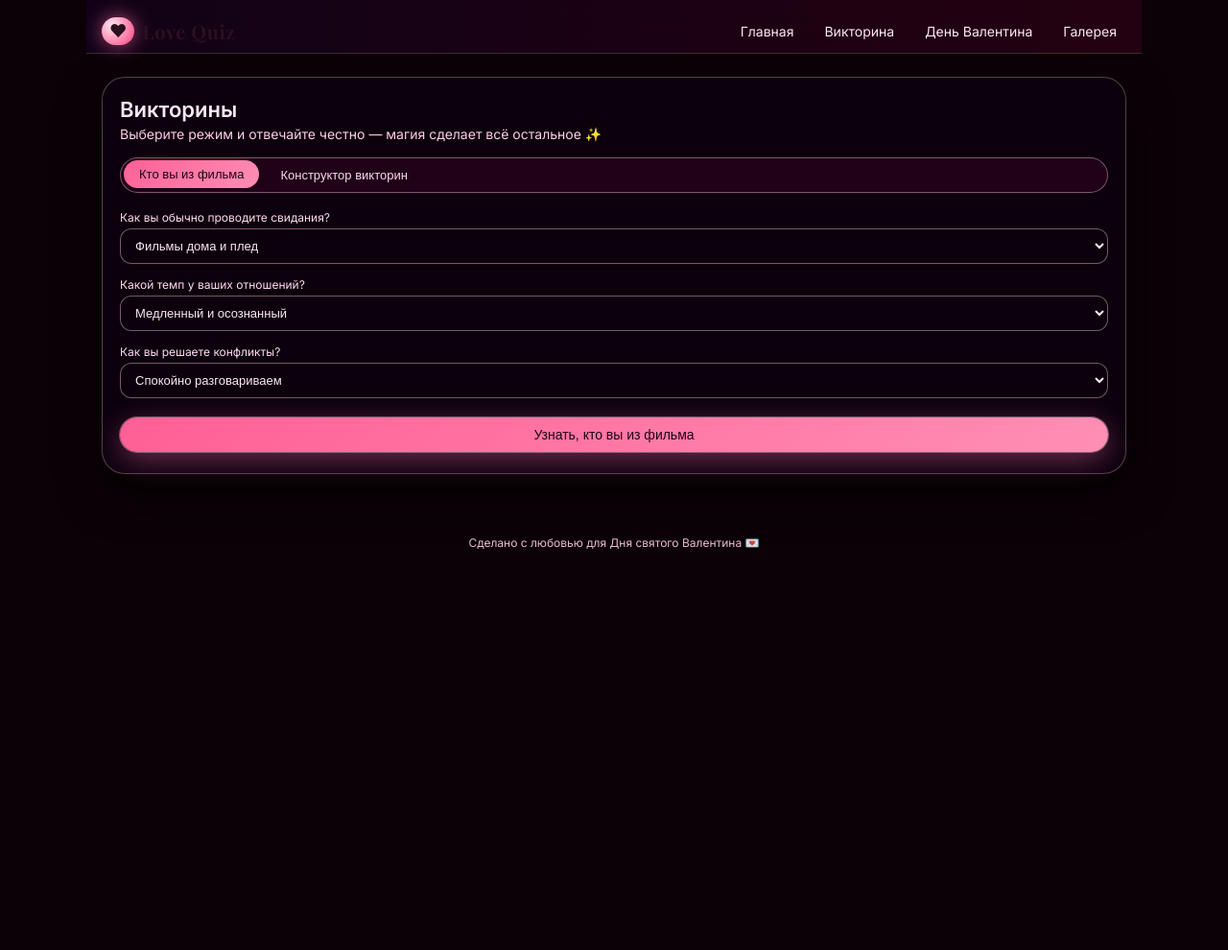
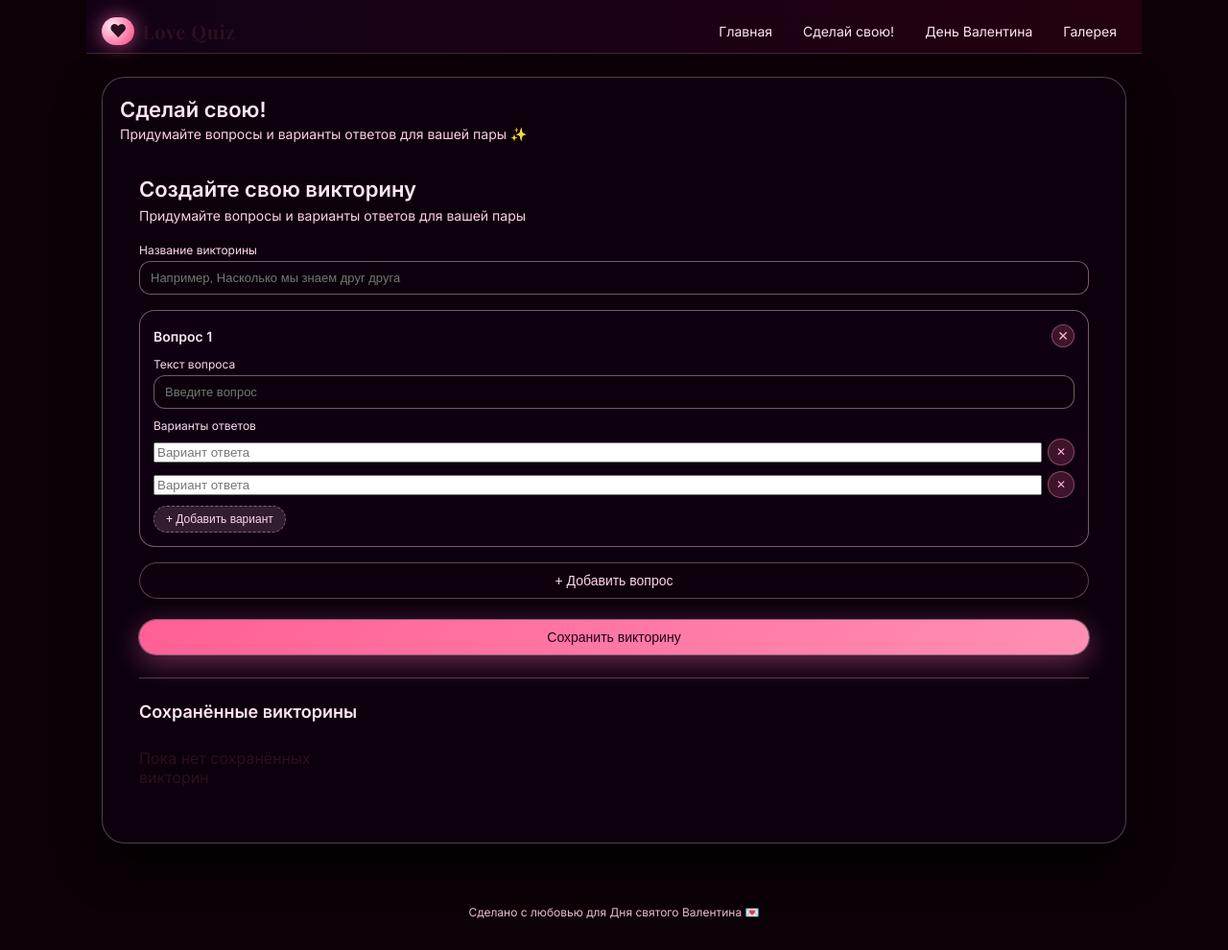
Before and after one commit to Yar1cck/valentine_quiz, a Flask app: page /quiz in a window 1280 px wide. Shown: the whole page at 96% size. Before the commit the page ends 572 px from the top, so only its background shows below. Run offline with Flask 3, Linux system fonts and the light colour scheme.

Commit message:
Переименовать вкладку в Сделай свою и обновить заголовок

```diff
--- a/static/js/main.js
+++ b/static/js/main.js
@@ -1,11 +1,9 @@
 document.addEventListener("DOMContentLoaded", () => {
     // Проверяем, на какой странице мы находимся
-    const isQuizPage = document.getElementById("quiz-movie") !== null;
+    const isQuizPage = document.getElementById("quiz-constructor") !== null;
     const isValentinePage = document.querySelector(".valentine-page-wrapper") !== null;
 
     if (isQuizPage) {
-        setupQuizTabs();
-        setupMovieQuiz();
         setupConstructor();
         loadSavedQuizzes();
     }
--- a/templates/base.html
+++ b/templates/base.html
@@ -25,7 +25,7 @@
         </div>
         <nav class="nav">
             <a href="{{ url_for('index') }}" class="nav-link">Главная</a>
-            <a href="{{ url_for('quiz') }}" class="nav-link">Викторина</a>
+            <a href="{{ url_for('quiz') }}" class="nav-link">Сделай свою!</a>
             <a href="{{ url_for('valentine') }}" class="nav-link">День Валентина</a>
             <a href="{{ url_for('gallery') }}" class="nav-link">Галерея</a>
         </nav>
--- a/templates/index.html
+++ b/templates/index.html
@@ -1,6 +1,6 @@
 {% extends "base.html" %}
 
-{% block title %}Love Quiz — Викторина для влюблённых{% endblock %}
+{% block title %}Love Quiz - Викторина для влюблённых{% endblock %}
 
 {% block content %}
 <section class="hero">
--- a/templates/quiz.html
+++ b/templates/quiz.html
@@ -1,61 +1,14 @@
 {% extends "base.html" %}
 
-{% block title %}Love Quiz — Викторины{% endblock %}
+{% block title %}Love Quiz — Сделай свою!{% endblock %}
 
 {% block content %}
 <section class="quiz-wrapper">
     <header class="quiz-header">
-        <h1>Викторины</h1>
-        <p>Выберите режим и отвечайте честно — магия сделает всё остальное ✨</p>
+        <h1>Сделай свою!</h1>
+        <p>Придумайте вопросы и варианты ответов для вашей пары ✨</p>
     </header>
-
-    <div class="quiz-modes">
-        <button class="quiz-tab active" data-tab="movie">
-            Кто вы из фильма
-        </button>
-        <button class="quiz-tab" data-tab="constructor">
-            Конструктор викторин
-        </button>
-    </div>
-
-    <section class="quiz-section active" id="quiz-movie">
-        <form id="movieForm" class="quiz-form">
-            <div class="field">
-                <label for="movieMood">Как вы обычно проводите свидания?</label>
-                <select id="movieMood" name="movieMood">
-                    <option value="cozy">Фильмы дома и плед</option>
-                    <option value="adventure">Путешествия и приключения</option>
-                    <option value="dramatic">Эмоциональные разговоры до утра</option>
-                    <option value="funny">Смех, комедии и шутки</option>
-                </select>
-            </div>
-
-            <div class="field">
-                <label for="movieTempo">Какой темп у ваших отношений?</label>
-                <select id="movieTempo" name="movieTempo">
-                    <option value="slow">Медленный и осознанный</option>
-                    <option value="fast">Всё быстро и ярко</option>
-                    <option value="balanced">Золотая середина</option>
-                </select>
-            </div>
-
-            <div class="field">
-                <label for="movieConflict">Как вы решаете конфликты?</label>
-                <select id="movieConflict" name="movieConflict">
-                    <option value="talk">Спокойно разговариваем</option>
-                    <option value="pause">Берём паузу и пишем сообщения</option>
-                    <option value="storm">Эмоционально, но с примирением</option>
-                </select>
-            </div>
-
-            <button type="submit" class="btn btn-primary btn-glow wide">
-                Узнать, кто вы из фильма
-            </button>
-        </form>
-        <div id="movieResult" class="quiz-result hidden"></div>
-    </section>
-
-    <section class="quiz-section" id="quiz-constructor">
+    <section class="quiz-section active" id="quiz-constructor">
         <div class="constructor-wrapper">
             <h2>Создайте свою викторину</h2>
             <p>Придумайте вопросы и варианты ответов для вашей пары</p>
```
